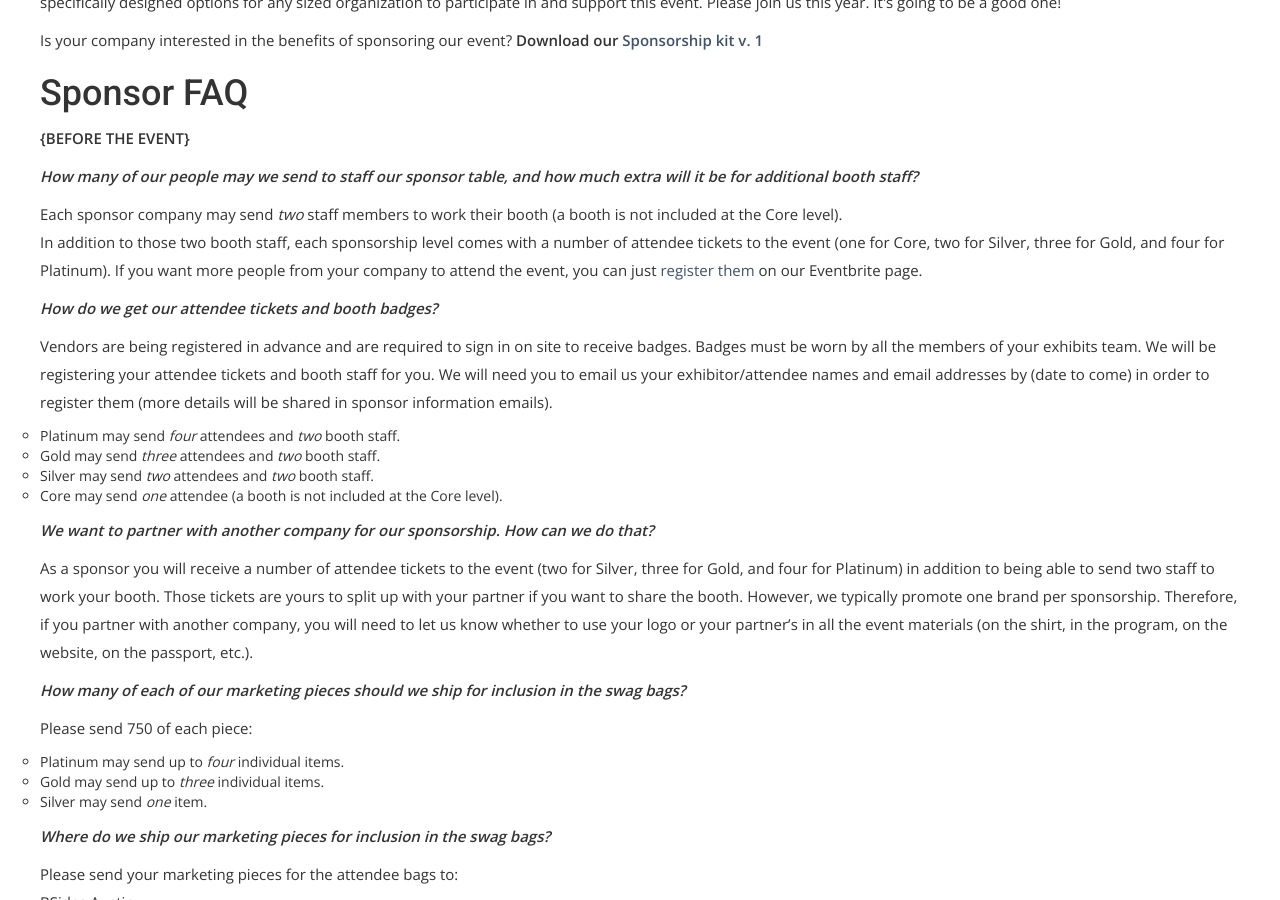
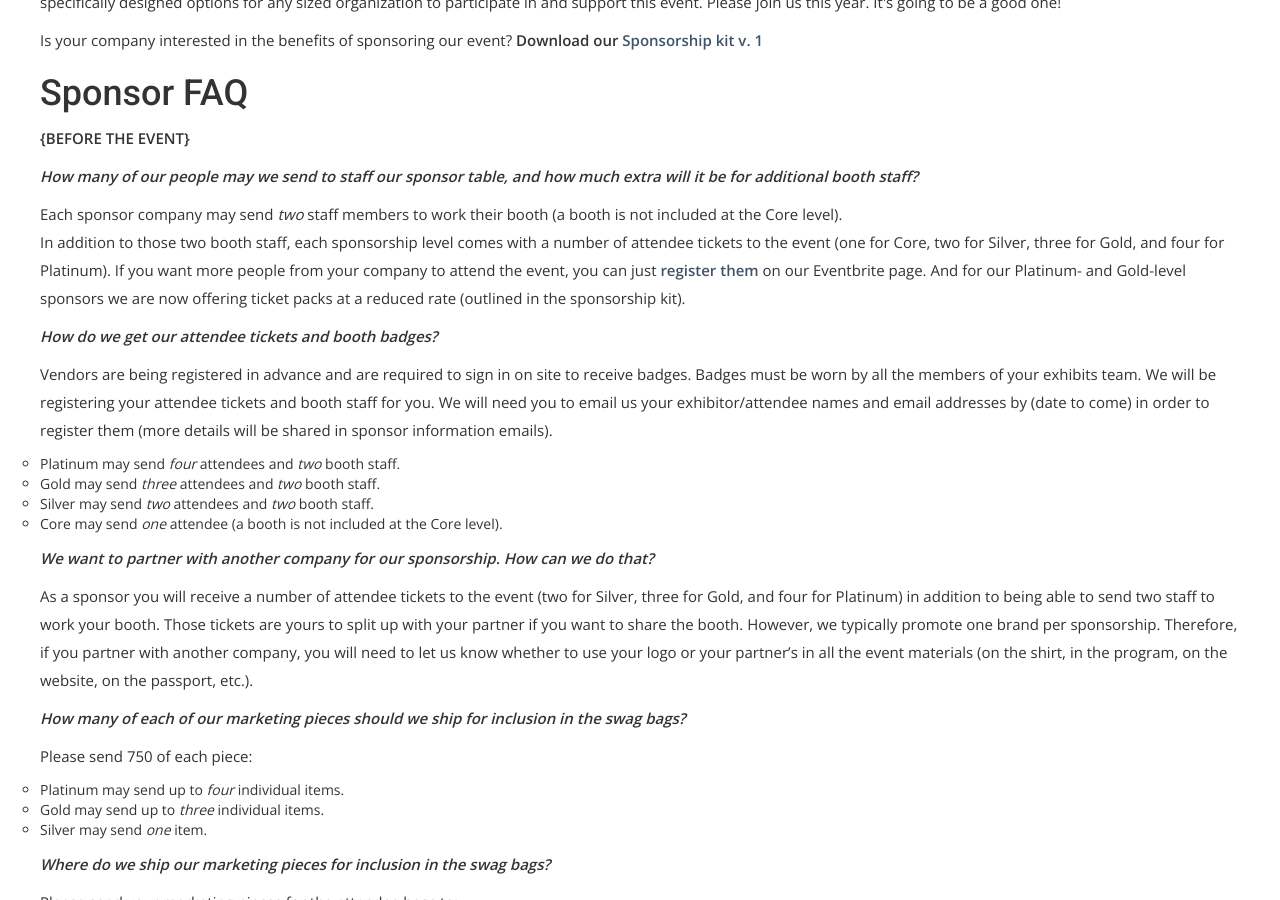
Before and after one commit to bsidesaustin/test, a Jekyll site: the page built from sponsor.html, in a window 1280 px wide and 900 px high, scrolled down 731 px. Built offline with Jekyll 4.4.1, drawn with Linux system fonts in a browser that asks for light colours; nearby versions of some CDN libraries; some web fonts are replaced.

Commit message:
Update sponsor.html

```diff
--- a/sponsor.html
+++ b/sponsor.html
@@ -29,7 +29,7 @@
 <h1>Sponsor FAQ</h1>
 <p><strong>{BEFORE THE EVENT}</strong></p>
 <p><strong><em>How many of our people may we send to staff our sponsor table, and how much extra will it be for additional booth staff?</em></strong></p>
-<p>Each sponsor company may send <em>two</em> staff members to work their booth (a booth is not included at the Core level).<br />In addition to those two booth staff, each sponsorship level comes with a number of attendee tickets to the event (one for Core, two for Silver, three for Gold, and four for Platinum). If you want more people from your company to attend the event, you can just <a href="https://bsidesaustin2019.eventbrite.com">register them</a> on our Eventbrite page.</p>
+<p>Each sponsor company may send <em>two</em> staff members to work their booth (a booth is not included at the Core level).<br />In addition to those two booth staff, each sponsorship level comes with a number of attendee tickets to the event (one for Core, two for Silver, three for Gold, and four for Platinum). If you want more people from your company to attend the event, you can just <strong><a href="https://bsidesaustin2020.eventbrite.com">register them</a></strong> on our Eventbrite page. And for our Platinum- and Gold-level sponsors we are now offering ticket packs at a reduced rate (outlined in the sponsorship kit).</p>
 <p><strong><em>How do we get our attendee tickets and booth badges?</em></strong></p>
 <p>Vendors are being registered in advance and are required to sign in on site to receive badges. Badges must be worn by all the members of your exhibits team. We will be registering your attendee tickets and booth staff for you. We will need you to email us your exhibitor/attendee names and email addresses by (date to come) in order to register them (more details will be shared in sponsor information emails).</p>
 <p><ul>
```
